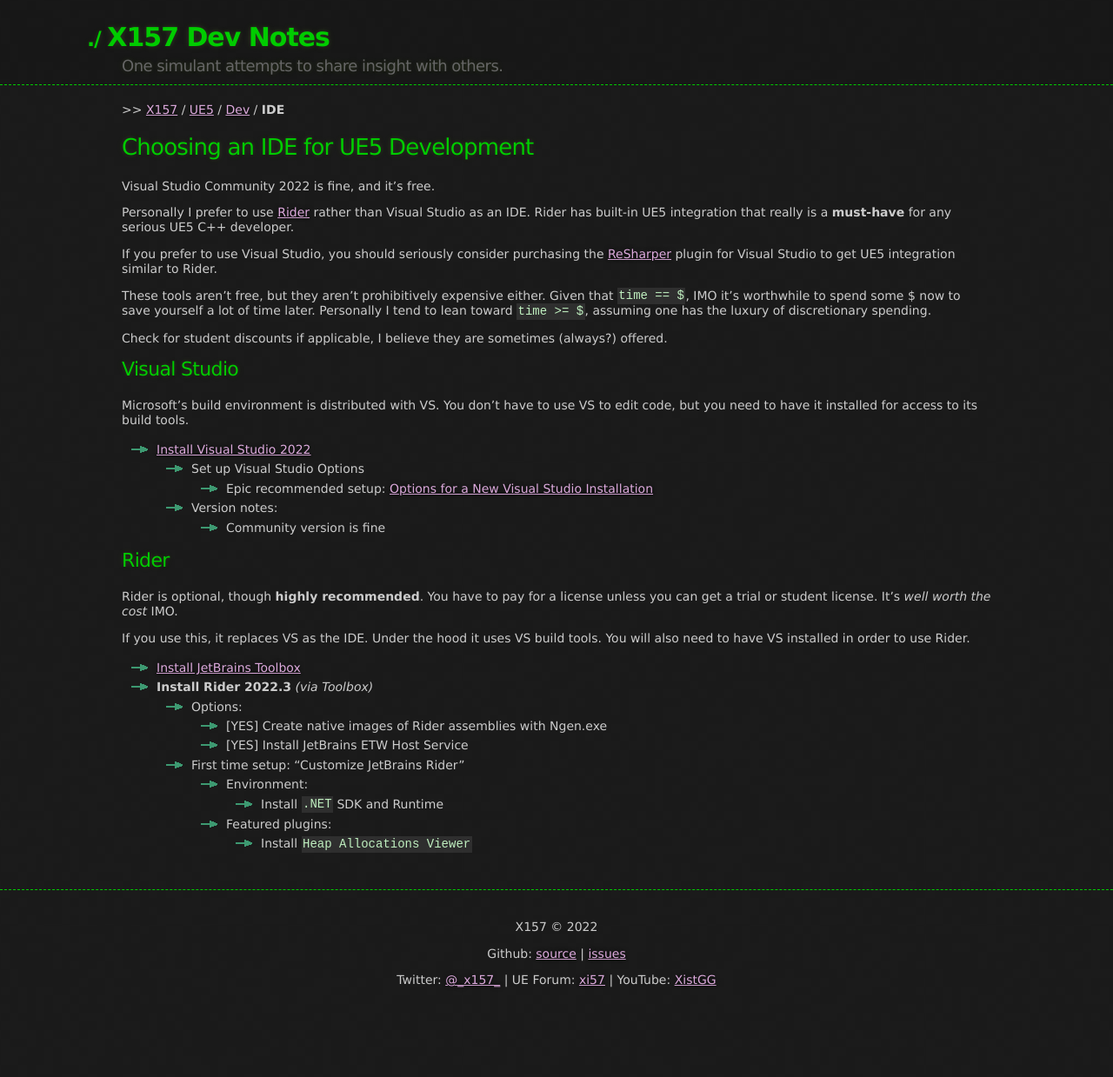
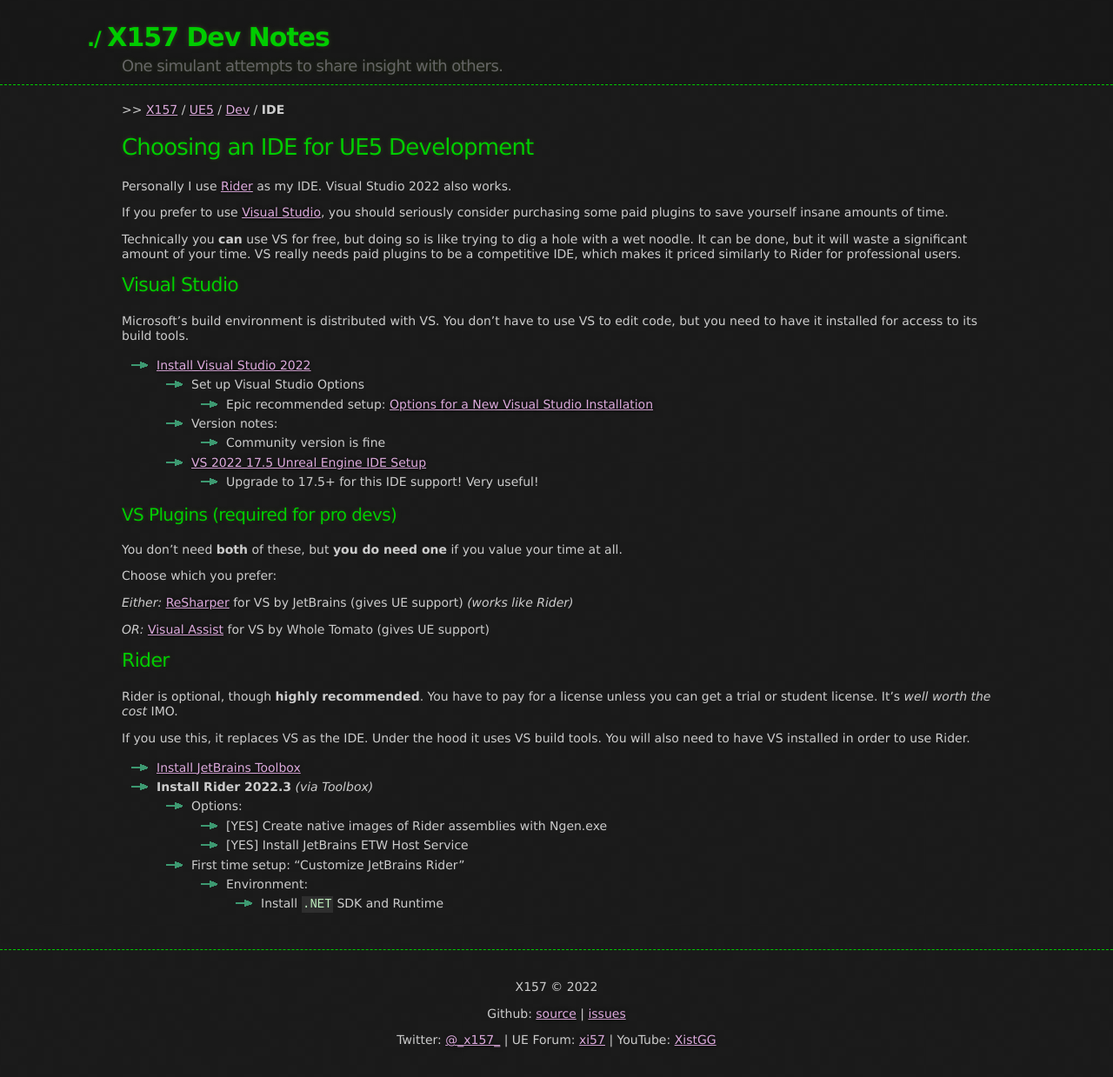
Before and after one commit to x157/x157.github.io, a Jekyll site: the page built from UE5/Dev/IDE.md, in a window 1280 px wide. Shown: the whole page at 87% size. Built offline with Jekyll 4.4.1, drawn with Linux system fonts in a browser that asks for light colours; before the commit the page ends 1170 px from its top, so only the background shows below that.

Commit message:
Updated IDE info

```diff
--- a/UE5/Dev/IDE.md
+++ b/UE5/Dev/IDE.md
@@ -7,26 +7,20 @@
 
 ## Choosing an IDE for UE5 Development
 
-Visual Studio Community 2022 is fine, and it's free.
+Personally I use [Rider](#Rider) as my IDE.
+Visual Studio 2022 also works.
 
-Personally I prefer to use
-[Rider](https://www.jetbrains.com/rider/)
-rather than Visual Studio as an IDE.  Rider has built-in UE5 integration
-that really is a **must-have** for any serious UE5 C++ developer.
+If you prefer to use [Visual Studio](#VS), you should seriously consider purchasing
+some paid plugins to save yourself insane amounts of time.
 
-If you prefer to use Visual Studio, you should seriously consider purchasing the
-[ReSharper](https://www.jetbrains.com/lp/resharper-cpp-unreal-engine/)
-plugin for Visual Studio to get UE5 integration similar to Rider.
-
-These tools aren't free, but they aren't prohibitively expensive either.
-Given that `time == $`, IMO it's worthwhile to
-spend some $ now to save yourself a lot of time later.
-Personally I tend to lean toward `time >= $`,
-assuming one has the luxury of discretionary spending.
-
-Check for student discounts if applicable, I believe they are sometimes (always?) offered.
+Technically you **can** use VS for free, but doing so
+is like trying to dig a hole with a wet noodle.
+It can be done, but it will waste a significant amount of your time.
+VS really needs paid plugins to be a competitive IDE,
+which makes it priced similarly to Rider for professional users.
 
 
+<a id='VS'></a>
 ### Visual Studio
 
 Microsoft's build environment is distributed with VS.  You don't have to use VS to edit code,
@@ -37,8 +31,24 @@
         - Epic recommended setup: [Options for a New Visual Studio Installation](https://docs.unrealengine.com/5.0/en-US/setting-up-visual-studio-development-environment-for-cplusplus-projects-in-unreal-engine/)
     - Version notes:
         - Community version is fine
+    - [VS 2022 17.5 Unreal Engine IDE Setup](https://devblogs.microsoft.com/cppblog/unreal-engine-integrations-now-available-in-visual-studio-2022/)
+        - Upgrade to 17.5+ for this IDE support!  Very useful!
+
+<a id='VSPlugins'></a>
+#### VS Plugins (required for pro devs)
+
+You don't need **both** of these, but **you do need one** if you value your time at all.
+
+Choose which you prefer:
+
+*Either:* [ReSharper](https://www.jetbrains.com/lp/resharper-cpp-unreal-engine/)
+for VS by JetBrains (gives UE support) *(works like Rider)*
+
+*OR:* [Visual Assist](https://www.wholetomato.com/visual-assist-ue4-unreal-engine)
+for VS by Whole Tomato (gives UE support)
 
 
+<a id='Rider'></a>
 ### Rider
 
 Rider is optional, though **highly recommended**.  You have to pay for a license unless
@@ -55,5 +65,3 @@
     - First time setup: "Customize JetBrains Rider"
         - Environment:
             - Install `.NET` SDK and Runtime
-        - Featured plugins:
-            - Install `Heap Allocations Viewer`
```
